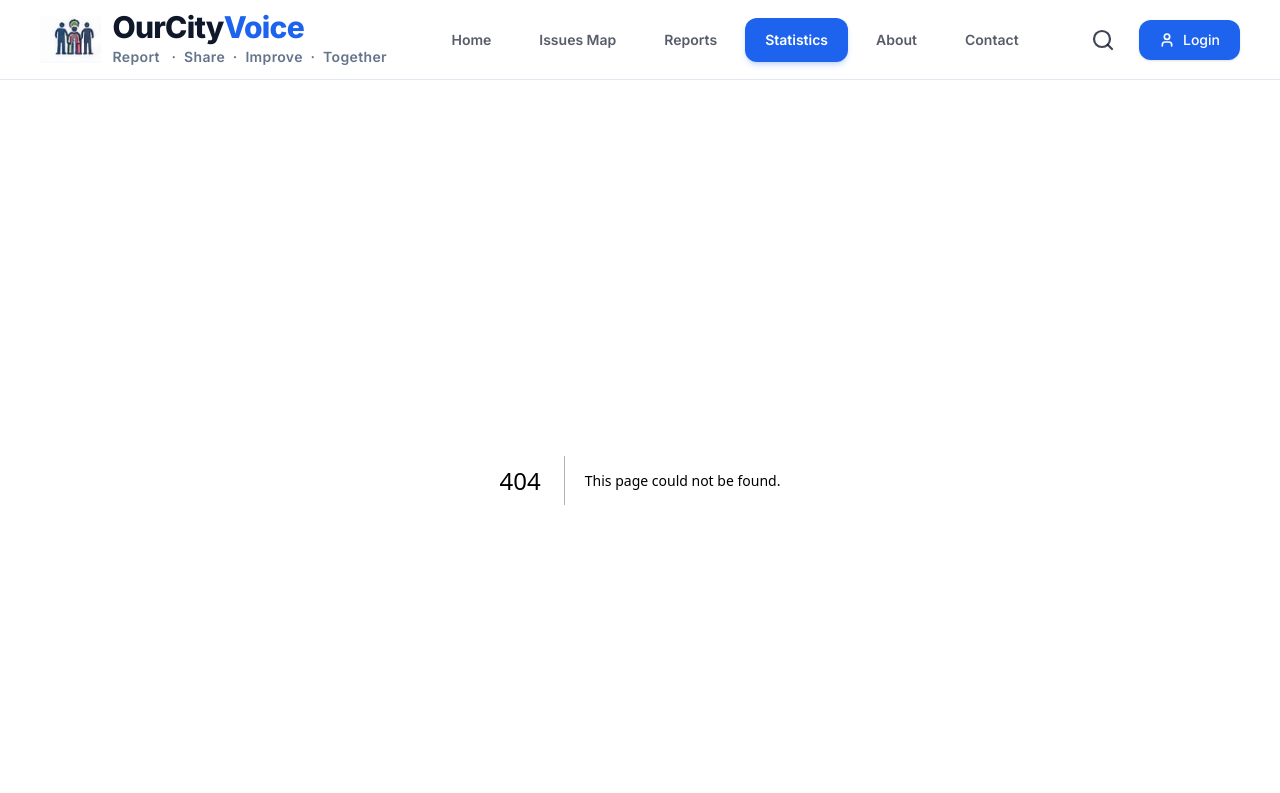
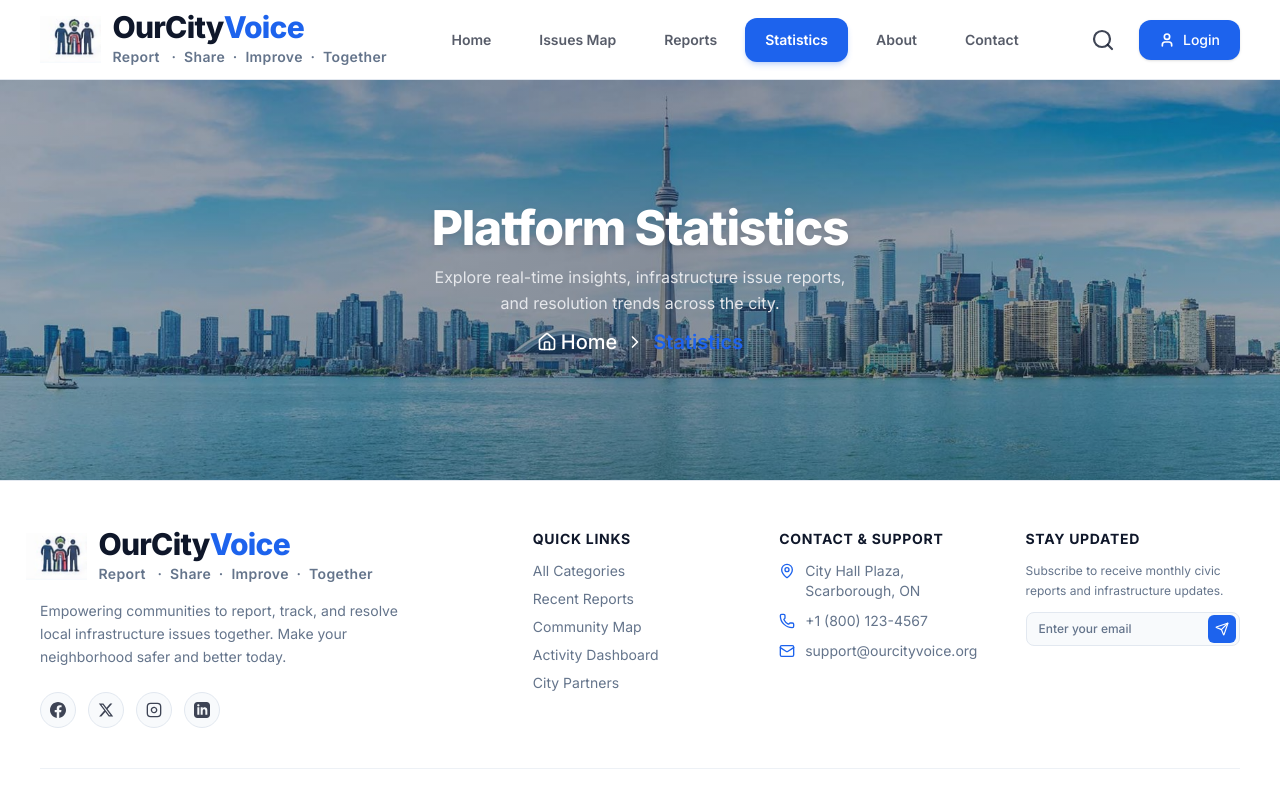
Before and after one commit to DreamLabIt/our-city-voice, a Next.js app: page /statistics in a window 1280 px wide. Before the commit this address had no page. Shown: the top 793 px of the page. Built offline with nearby package versions, Linux system fonts and the light colour scheme.

Commit message:
Add StatisticsPage component with PageHeader for displaying platform statistics

```diff
--- /dev/null
+++ b/app/statistics/page.tsx
@@ -0,0 +1,21 @@
+import PageHeader from "@/components/common/PageHeader";
+
+export default function StatisticsPage() {
+    return (
+        <section>
+            <PageHeader
+                title="Platform Statistics"
+                description={
+                    <>
+                        Explore real-time insights, infrastructure issue reports,
+                        <br />
+                        and resolution trends across the city.
+                    </>
+                }
+                customBreadcrumbName="Statistics"
+                bgImage="/hero-bg.jpg"
+            />
+
+        </section>
+    );
+}
```
